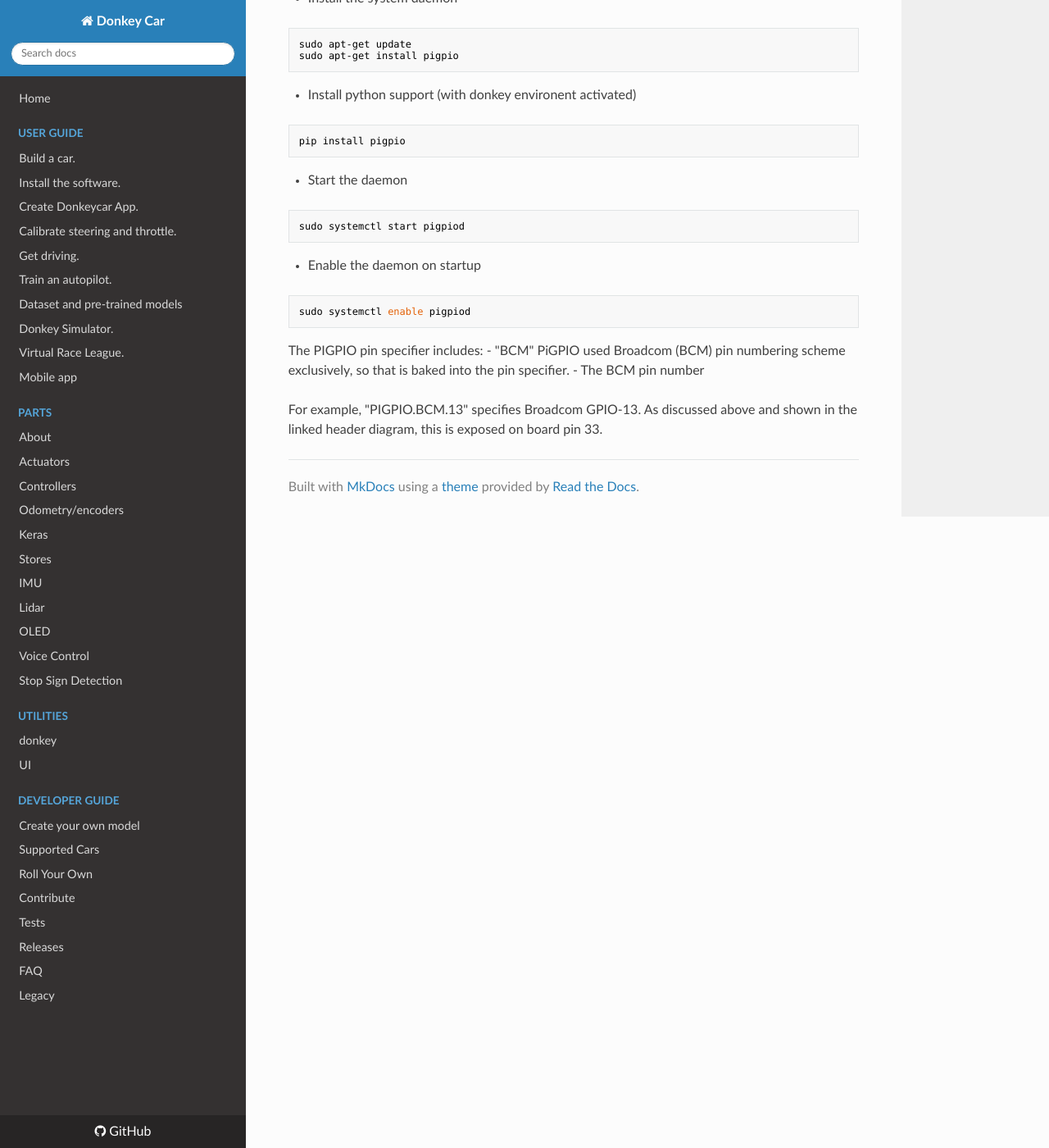
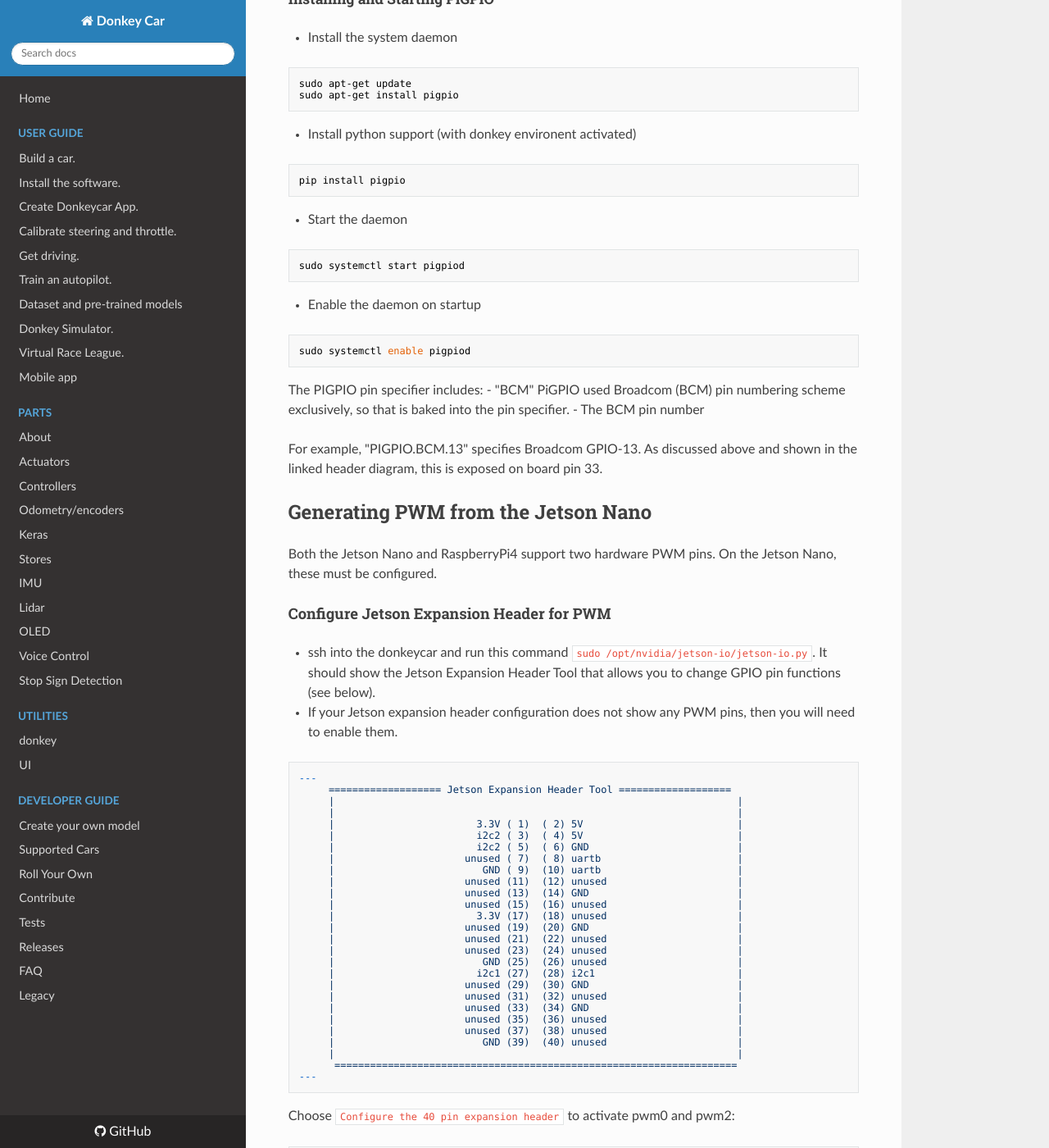
Before and after one commit to autorope/donkeydocs, an MkDocs documentation site: the page built from docs/parts/pins.md, in a window 1280 px wide and 1400 px high, scrolled down 1941 px. Shown: the whole window at 82% size. Built offline with MkDocs 1.6.1, drawn with Linux system fonts in a browser that asks for light colours; nearby versions of some CDN libraries; old or Windows-style settings are respelled for this version of MkDocs; some of the changed text lies outside the part shown.

Commit message:
Added instructions for enabling PWM on Jetson Nano

````diff
--- a/docs/parts/pins.md
+++ b/docs/parts/pins.md
@@ -34,7 +34,7 @@ Donkeycar installs the RPi.GPIO library on the RaspberryPi in the default instal
 
 See details of the RaspberryPi 40 pin header here:  https://www.raspberrypi.com/documentation/computers/os.html#gpio-and-the-40-pin-header
 
-Jetson Nano 40 pin header uses the same board numbering scheme, although the header is physically flipped on the board, so pay attention to the numbers printed on the board.
+Jetson Nano 40 pin header uses the same board numbering scheme, although the header is physically flipped on the board, so pay attention to the numbers printed on the board.  The Jetson Nano only supports 2 PWM pins and these must be enabled.  See [Generating PWM from the Jetson Nano](#generating_pwm_from_the_jetson_nano)
 
 For example, "RPI_GPIO.BOARD.33" specifies board pin 33 using the Rpi.GPIO library.
 
@@ -69,3 +69,83 @@ The PIGPIO pin specifier includes:
 - The BCM pin number
 
 For example, "PIGPIO.BCM.13" specifies Broadcom GPIO-13.  As discussed above and shown in the linked header diagram, this is exposed on board pin 33.
+
+
+## Generating PWM from the Jetson Nano
+
+Both the Jetson Nano and RaspberryPi4 support two hardware PWM pins.  On the Jetson Nano, these must be configured.
+
+
+#### Configure Jetson Expansion Header for PWM
+
+- ssh into the donkeycar and run this command `sudo /opt/nvidia/jetson-io/jetson-io.py`.  It should show the Jetson Expansion Header Tool that allows you to change GPIO pin functions (see below).
+
+- If your Jetson expansion header configuration does not show any PWM pins, then you will need to enable them.
+
+
+```
+---
+     =================== Jetson Expansion Header Tool ===================
+     |                                                                    |
+     |                                                                    |
+     |                        3.3V ( 1)  ( 2) 5V                          |
+     |                        i2c2 ( 3)  ( 4) 5V                          |
+     |                        i2c2 ( 5)  ( 6) GND                         |
+     |                      unused ( 7)  ( 8) uartb                       |
+     |                         GND ( 9)  (10) uartb                       |
+     |                      unused (11)  (12) unused                      |
+     |                      unused (13)  (14) GND                         |
+     |                      unused (15)  (16) unused                      |
+     |                        3.3V (17)  (18) unused                      |
+     |                      unused (19)  (20) GND                         |
+     |                      unused (21)  (22) unused                      |
+     |                      unused (23)  (24) unused                      |
+     |                         GND (25)  (26) unused                      |
+     |                        i2c1 (27)  (28) i2c1                        |
+     |                      unused (29)  (30) GND                         |
+     |                      unused (31)  (32) unused                      |
+     |                      unused (33)  (34) GND                         |
+     |                      unused (35)  (36) unused                      |
+     |                      unused (37)  (38) unused                      |
+     |                         GND (39)  (40) unused                      |
+     |                                                                    |
+      ====================================================================
+---
+```
+
+
+Choose `Configure the 40 pin expansion header` to activate pwm0 and pwm2:
+
+
+```
+---
+     =================== Jetson Expansion Header Tool ===================
+     |                                                                    |
+     |                                                                    |
+     |                        3.3V ( 1)  ( 2) 5V                          |
+     |                        i2c2 ( 3)  ( 4) 5V                          |
+     |                        i2c2 ( 5)  ( 6) GND                         |
+     |                      unused ( 7)  ( 8) uartb                       |
+     |                         GND ( 9)  (10) uartb                       |
+     |                      unused (11)  (12) unused                      |
+     |                      unused (13)  (14) GND                         |
+     |                      unused (15)  (16) unused                      |
+     |                        3.3V (17)  (18) unused                      |
+     |                      unused (19)  (20) GND                         |
+     |                      unused (21)  (22) unused                      |
+     |                      unused (23)  (24) unused                      |
+     |                         GND (25)  (26) unused                      |
+     |                        i2c1 (27)  (28) i2c1                        |
+     |                      unused (29)  (30) GND                         |
+     |                      unused (31)  (32) pwm0                        |
+     |                        pwm2 (33)  (34) GND                         |
+     |                      unused (35)  (36) unused                      |
+     |                      unused (37)  (38) unused                      |
+     |                         GND (39)  (40) unused                      |
+     |                                                                    |
+      ====================================================================
+---
+```
+
+
+After enabling, pwm0 is board pin-32 and pwm2 is board pin-33.
````
Also changed, not shown: other parts of docs/parts/pins.md (+1 -1 lines).
